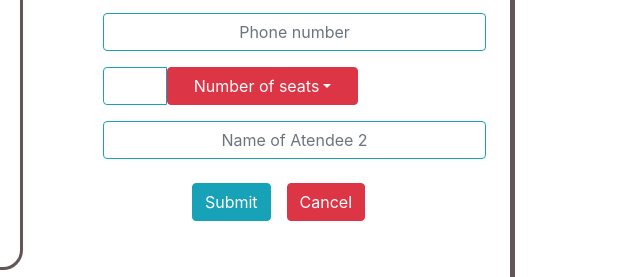
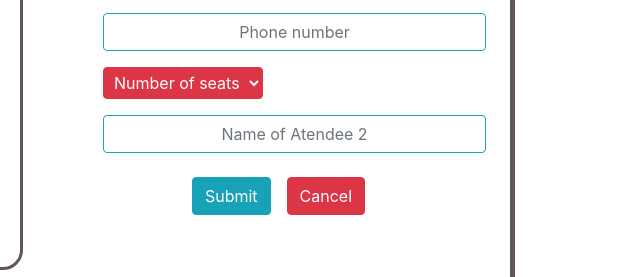
Before and after one commit to AyushFanse/Event-Pass-Page, a plain HTML site: page index.html in a window 1280 px wide. Shown: the part 291-568 px from the top of the page, 641-1280 px from the left. Drawn offline with Linux system fonts and the light colour scheme.

Commit message:
Update index.html

```diff
--- a/index.html
+++ b/index.html
@@ -29,8 +29,11 @@
                             <input type="tel" placeholder="Phone number" id="typePhone" class="form-control btn btn-outline-info" />
                         </div>
                         <div class="input-group m-3">
-                            <input type="text" class="col-2 form-control btn btn-outline-info" aria-label="Text input with dropdown button" />
-                            <button class="col-6 btn btn-danger dropdown-toggle p-1" type="button" data-mdb-toggle="dropdown" aria-expanded="false">Number of seats</button>
+                            <select class="col-5 btn btn-danger dropdown-toggle p-1" type="button" data-mdb-toggle="dropdown" aria-expanded="false">Number of seats
+                                <option value="1">Number of seats</option>
+                                <option class="btn btn-info" value="2">1</option>
+                                <option class="btn btn-info" value="3">2</option>
+                              </select>
                         </div>
                         <div class="form-outline m-3">
                             <input type="text" placeholder="Name of Atendee 2" id="formControlDefault" class="form-control btn btn-outline-info"/>
```
